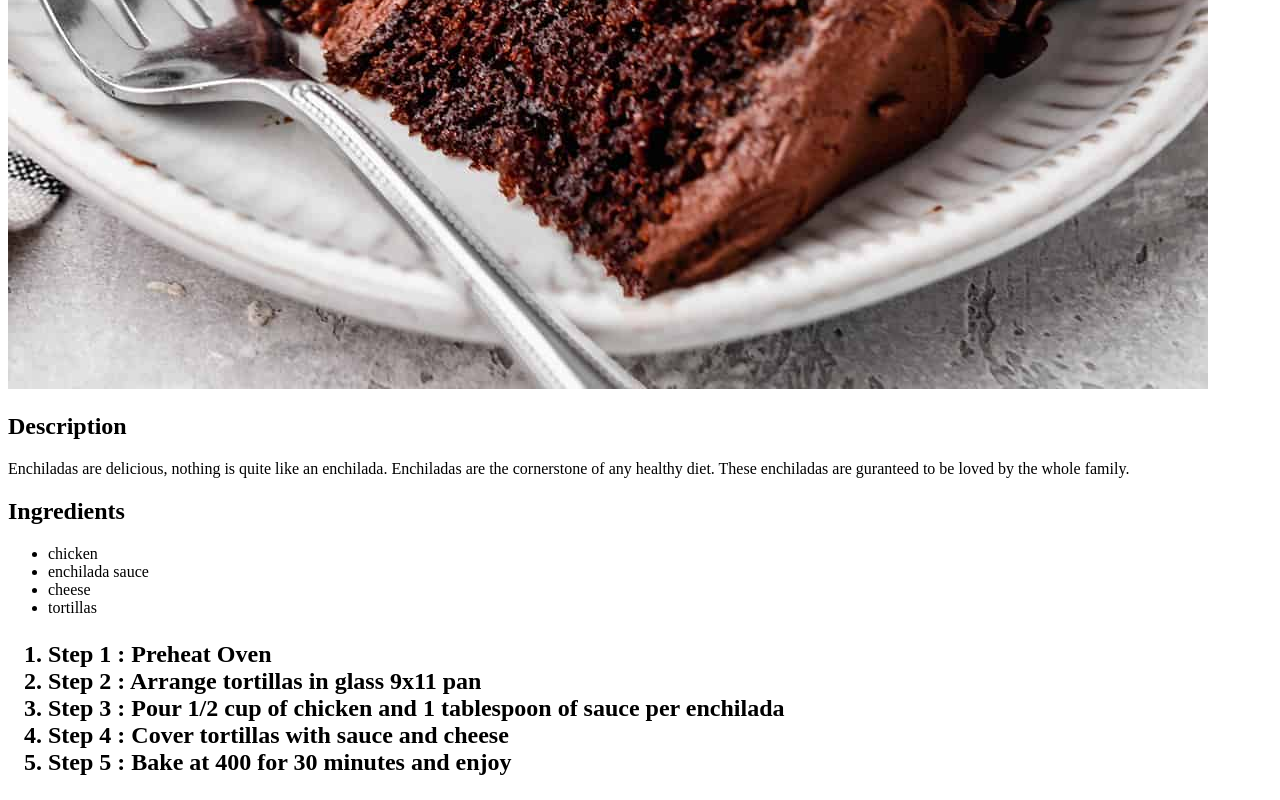
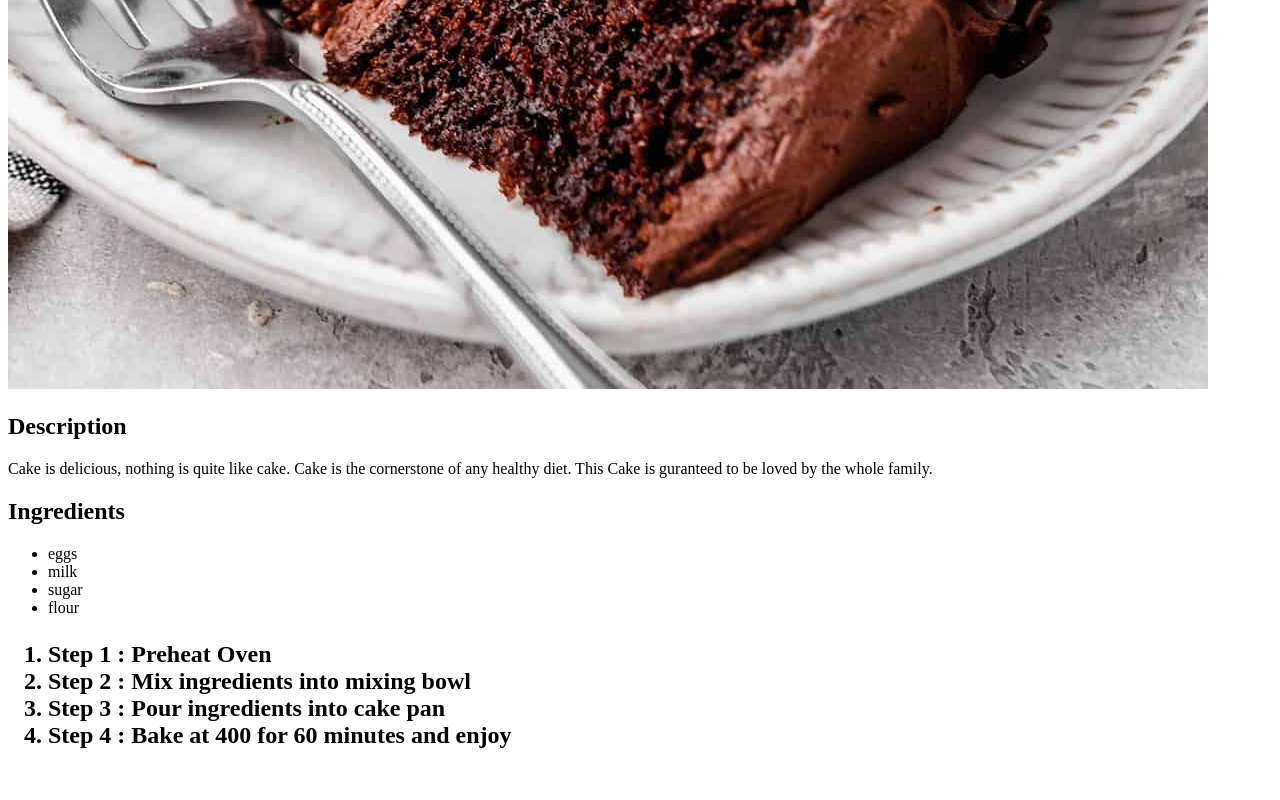
Before and after one commit to jsarles-code/odin-recipes, a plain HTML site: page recipes/Cake.html in a window 1280 px wide. Shown: the part 891-1691 px from the top of the page. After the commit the page ends 1664 px from the top, so only its background shows below. Drawn offline with Linux system fonts and the light colour scheme.

Commit message:
Updated Cake and Enchiladas pages

```diff
--- a/recipes/Cake.html
+++ b/recipes/Cake.html
@@ -3,19 +3,19 @@
 <head>
     <meta charset="UTF-8">
     <meta name="viewport" content="width=device-width, initial-scale=1.0">
-    <title>Document</title>
+    <title>Cake</title>
 </head>
 <body>
-    <h1>Enchiladas</h1>
+    <h1>Cake</h1>
     <img src="cake.jpg" alt="cake">
     <h2>Description</h2>
-    <p>Enchiladas are delicious, nothing is quite like an enchilada. Enchiladas are the cornerstone of any healthy diet. These enchiladas are guranteed to be loved by the whole family.</p>
+    <p>Cake is delicious, nothing is quite like cake. Cake is the cornerstone of any healthy diet. This Cake is guranteed to be loved by the whole family.</p>
     <h2>Ingredients</h2>
     <ul>
-        <li>chicken</li>
-        <li> enchilada sauce</li>
-        <li> cheese</li>
-        <li> tortillas</li>
+        <li>eggs</li>
+        <li> milk</li>
+        <li> sugar</li>
+        <li> flour</li>
 
     </ul>
     <h2>
@@ -23,16 +23,13 @@
             <li>Step 1 : Preheat Oven
             </li>
             <li>
-                Step 2 : Arrange tortillas in glass 9x11 pan
+                Step 2 : Mix ingredients into mixing bowl
             </li>
             <li>
-                Step 3 : Pour 1/2 cup of chicken and 1 tablespoon of sauce per enchilada
+                Step 3 : Pour ingredients into cake  pan
             </li>
             <li>
-                Step 4 : Cover tortillas with sauce and cheese
-            </li>
-            <li>
-                Step 5 : Bake at 400 for 30 minutes and enjoy
+                Step 4 : Bake at 400 for 60 minutes and enjoy
             </li>
         </ol>
     </h2>
```
Also changed, not shown: recipes/enchiladas.html (+1 -1 lines).
